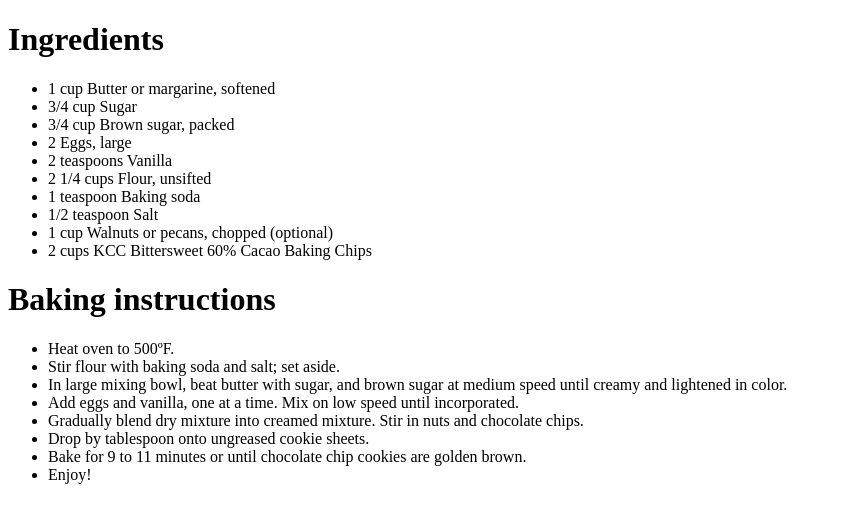
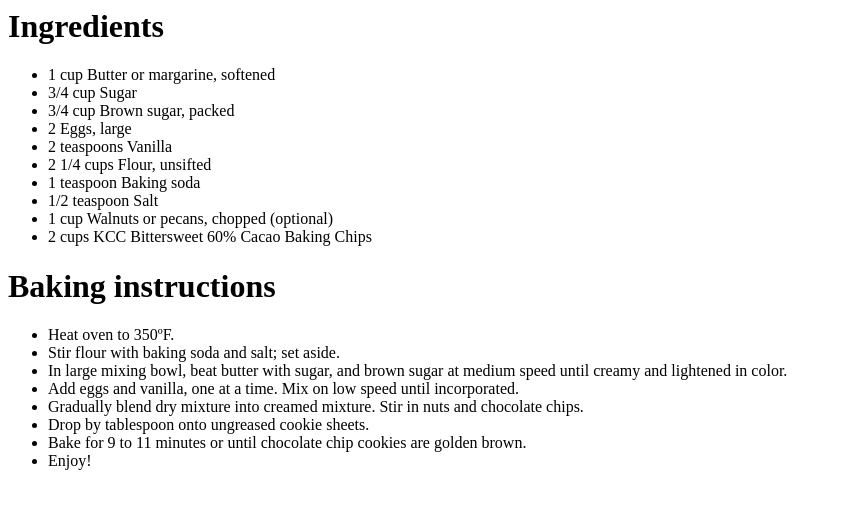
Before and after one commit to elixveena/Adakole, a plain HTML site: page secret recipe.htm in a window 1280 px wide. Shown: the whole page, without its empty margins (0-842 px from the left). Drawn offline with Linux system fonts and the light colour scheme.

Commit message:
updated temp to 350F

```diff
--- a/secret recipe.htm
+++ b/secret recipe.htm
@@ -1,4 +1,4 @@
-<!DOCTYPE html>
+<DOCTYPE html>
 <html>
 <body>
 
@@ -17,7 +17,7 @@
 </ul>
 <h1>Baking instructions</h1>
 <ul>
-<li>Heat oven to 500ºF.</li>
+<li>Heat oven to 350ºF.</li>
 <li>Stir flour with baking soda and salt; set aside.</li>
 <li>In large mixing bowl, beat butter with sugar, and brown sugar at medium speed until creamy and lightened in color.</li>
 <li>Add eggs and vanilla, one at a time. Mix on low speed until incorporated.</li>
```
